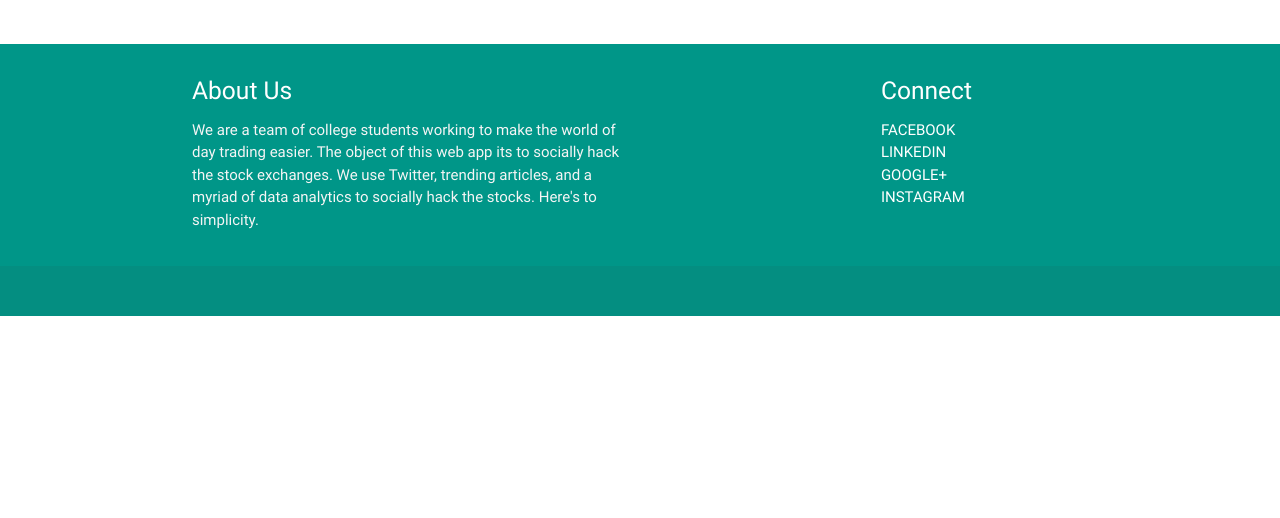
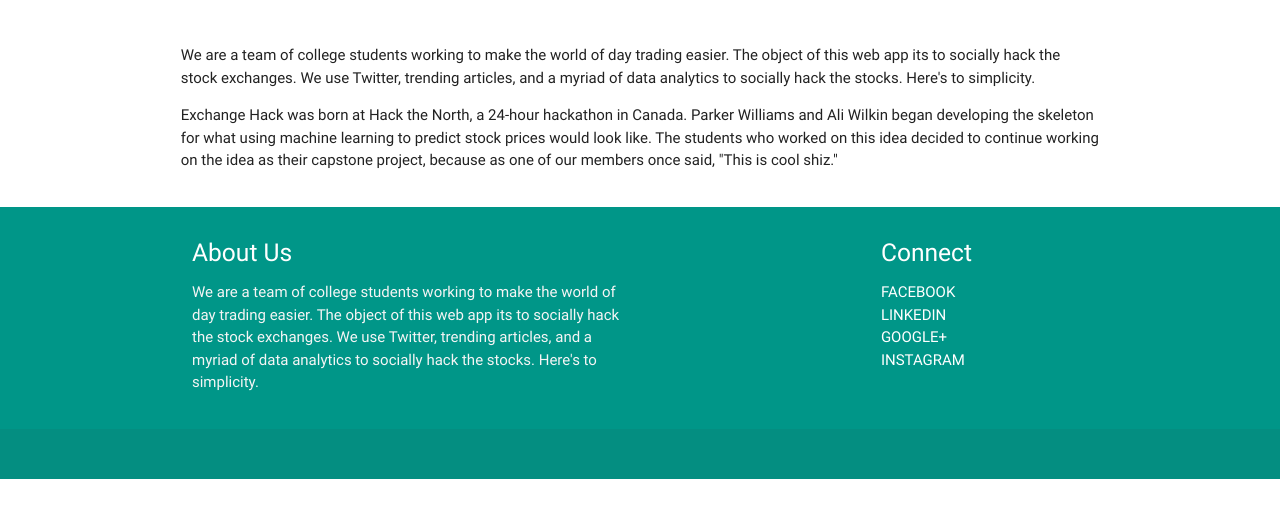
Before and after one commit to pwill2/ExchangeHack, a Django app: page /analysis/about/ in a window 1280 px wide. Shown: the part 188-706 px from the top of the page. Run offline with Django 3.2, Linux system fonts and the light colour scheme; some libraries are stand-ins or nearby versions.

Commit message:
added about stuff and requirements.txt

```diff
--- a/smh/analysis/templates/analysis/about.html
+++ b/smh/analysis/templates/analysis/about.html
@@ -8,6 +8,14 @@
 <div class="row">
   <h1 class="header center black-text">About Us</h1>
   <!-- SUP!!!! THIS IS A SECRET MESSAGE-->
+</div>
+<div class="container">
+	<div class="row">
 
+	  <p>We are a team of college students working to make the world of day trading easier. The object of this web app its to socially hack the stock exchanges. We use Twitter, trending articles, and a myriad of data analytics to socially hack the stocks. Here's to simplicity.</p>
+	  <p>Exchange Hack was born at Hack the North, a 24-hour hackathon in Canada. Parker Williams and Ali Wilkin began developing the skeleton for what using machine learning to predict stock prices would look like. The students who worked on this idea decided to continue working on the idea as their capstone project, because as one of our members once said, "This is cool shiz." </p>
+
+	</div>
 </div>
+
 {% endblock %}
```
Also changed, not shown: smh/requirements.txt (added, +28 -0 lines).
